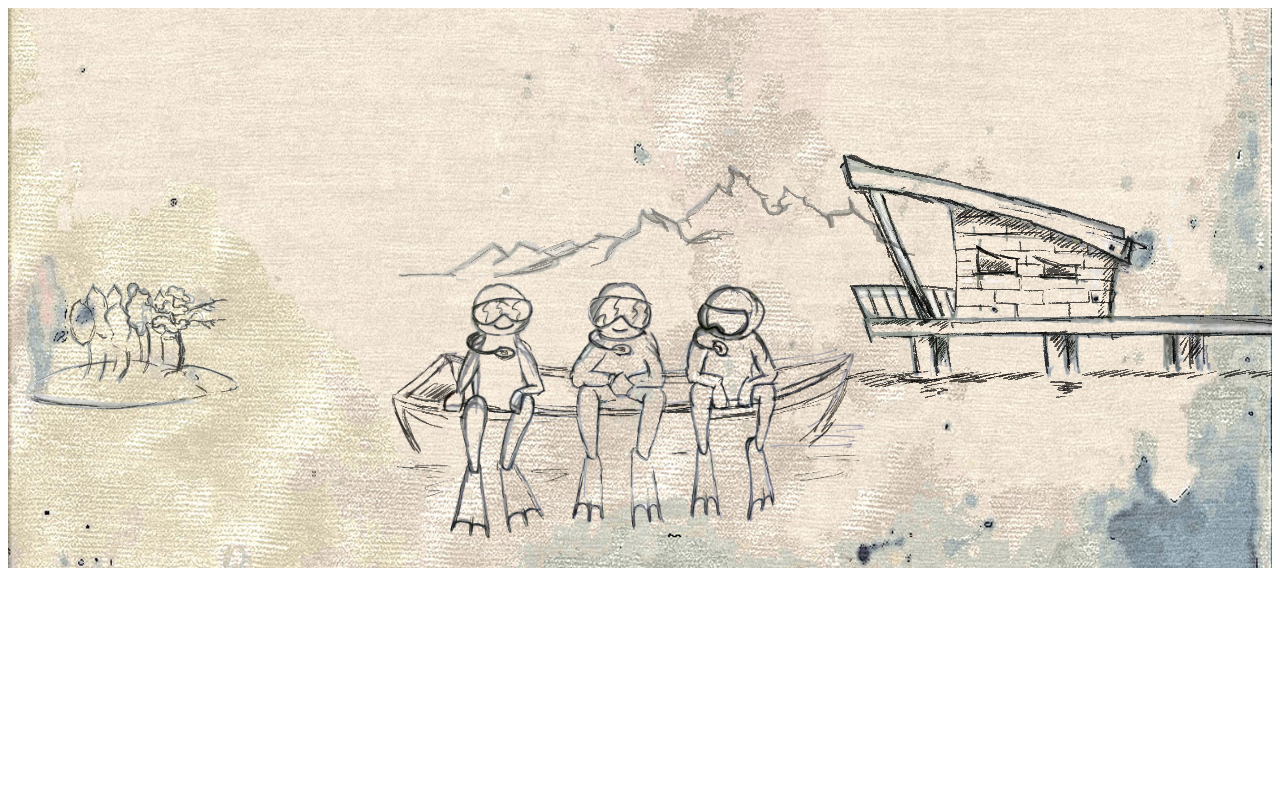
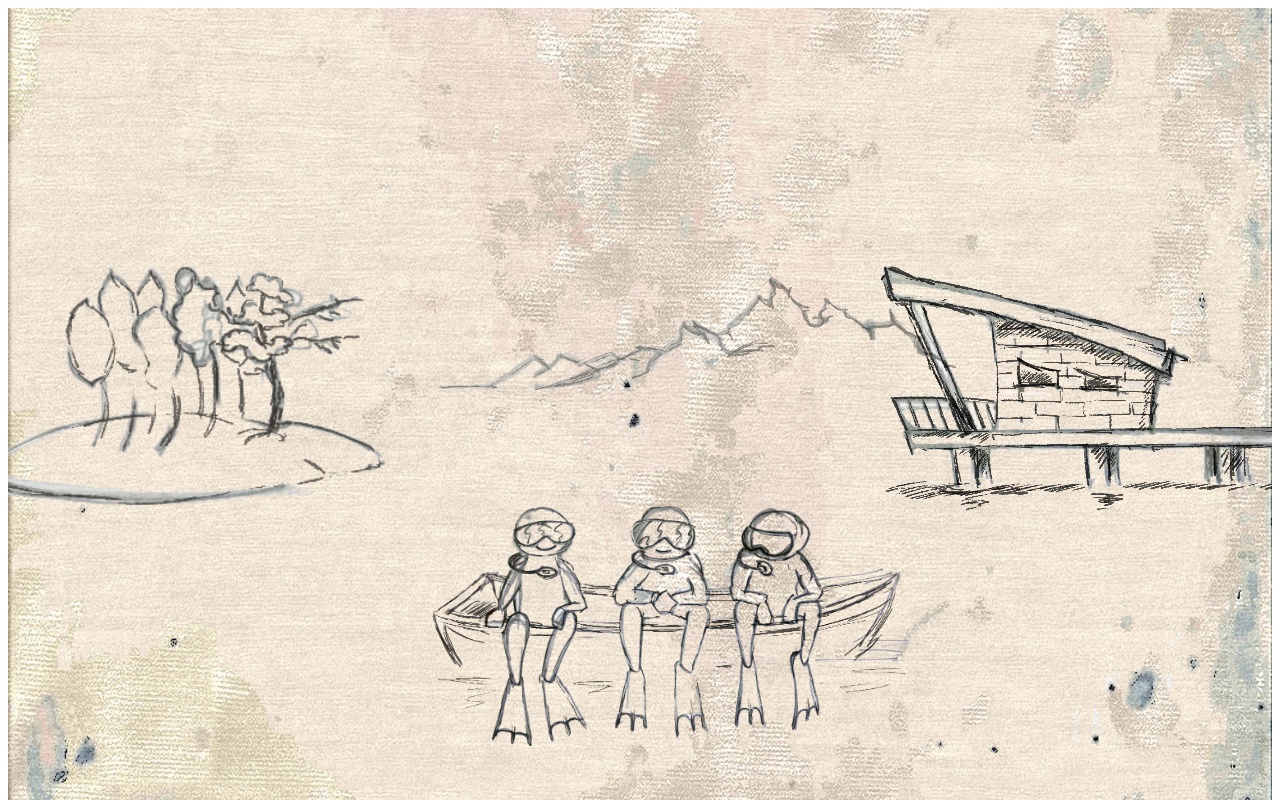
Before and after one commit to maikkinen/divers, a React (Create React App) app: page / in a window 1280 px wide. Shown: the top 800 px of the page. Built offline with nearby package versions, Linux system fonts and the light colour scheme.

Commit message:
Bad scaling  fix

```diff
--- a/src/App.js
+++ b/src/App.js
@@ -7,7 +7,7 @@ import watercolor from './pics/watercol_texture.jpg'
 const bgStyle = {
   margin: '0',
   width: '100%',
-  height: '35em',
+  height: '90em',
   backgroundImage: `url(${watercolor})`,
   //display: 'flex',
   //alignItems: 'center',
--- a/src/components/Grid.js
+++ b/src/components/Grid.js
@@ -22,7 +22,8 @@ const containerStyle = {
   backgroundPosition: 'center',
   backgroundSize: 'cover',
   backgroundRepeat: 'no-repeat',
-  overflow: 'hidden' //change this to get scrollable
+  overflow: 'hidden', //change this to get scrollable,
+  //backgroundColor: 'yellow'
 }
 
 const rowStyle = {
@@ -44,15 +45,15 @@ const fullWidthRow = {
 }
 
 const imgStyle = {
-  width: '120%',
-  height: '200%',
+  width: '100%',
+  height: '100%',
   padding: '0',
   margin: '0'
 }
 
 const gridElemStyle = {
-  width: '95%',
-  height: '8em',
+  width: '30em',
+  height: '15em',
   //borderRadius: '1em',
   //backgroundColor: 'red',
   //padding: '0.5em',
@@ -65,10 +66,11 @@ const Grid = () => {
     <Container style={containerStyle}>
       <Row style={rowStyle} >
         <Col style={gridElemStyle}></Col>
-        <Col style={gridElemStyle}></Col>
         <Col style={gridElemStyle}>
           <ImageBox image={iland} style={{opacity: '0.8', height: '100%'}}/>
         </Col>
+        <Col style={gridElemStyle}></Col>
+
 
 
       </Row>
```
